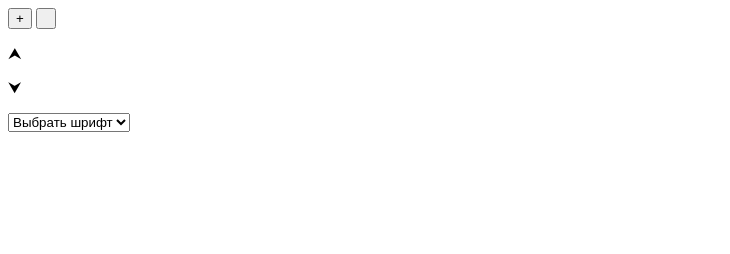
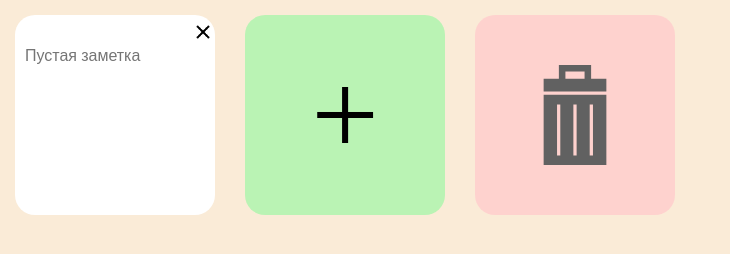
Before and after one commit to DibrovGleb/notes, a plain HTML site: page index.html in a window 1280 px wide. Shown: the whole page, without its empty margins (0-730 px from the left). Drawn offline with nearby package versions, Linux system fonts and the light colour scheme; the site is published under a folder, as on GitHub Pages, so addresses that start at the root find nothing.

Commit message:
path update

```diff
--- a/index.html
+++ b/index.html
@@ -8,15 +8,15 @@
     <link rel="preconnect" href="https://fonts.googleapis.com">
     <link rel="preconnect" href="https://fonts.gstatic.com" crossorigin>
     <link href="https://fonts.googleapis.com/css2?family=Nunito&display=swap" rel="stylesheet">
-    <link rel="stylesheet" href="/style/style.css">
-    <script defer src="/script/main.js"></script>
+    <link rel="stylesheet" href="style/style.css">
+    <script defer src="script/main.js"></script>
 </head>
 <body>
     <div id="app">
         <button class="add-note" type="button">+</button>
         <button class="delete-all" type="button">
-            <img src="/icons/trash-can.svg" alt="" srcset="">
-            <img src="/icons/open-trash.svg" alt="" srcset="">
+            <img src="icons/trash-can.svg" alt="" srcset="">
+            <img src="icons/open-trash.svg" alt="" srcset="">
         </button>
       </div>
       <div class="change">
--- a/script/main.js
+++ b/script/main.js
@@ -26,7 +26,7 @@ function createNoteElement(id, content) {
   const container = document.createElement('div'),
         element = document.createElement('textarea'),
         closeIcon = document.createElement("img");
-  closeIcon.src = '/icons/close.png';
+  closeIcon.src = 'icons/close.png';
   container.classList.add('container');
 
   container.appendChild(element);
```
